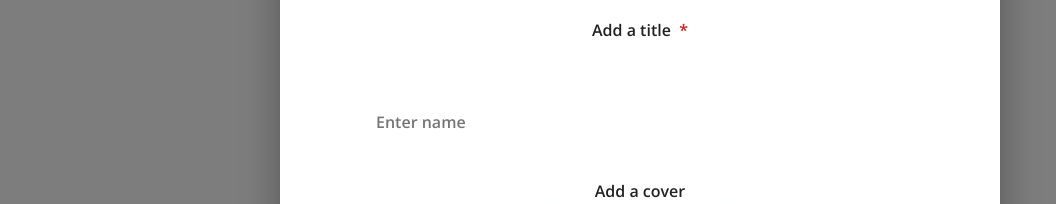
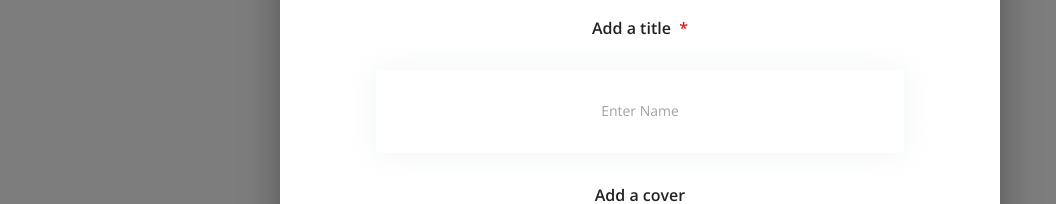
Before and after one commit to hatchways/team-emerald, a React (Create React App) app in the folder client/: page / in a window 1280 px wide. Both pictures are taken after a click on the button 24 px from the left and 24 px from the top of the page. Shown: the part 180-384 px from the top of the page, without its empty margins (0-1056 px from the left). Built offline with nearby package versions, Linux system fonts and the light colour scheme.

Commit message:
Fix CreateList component
- Replace TextField with InputBase component to match the design specs

- Override default InputBase properties in themes to match the design

- Refactor custom properties from the theme object into its own object

```diff
--- a/client/src/components/CreateList/CreateList.js
+++ b/client/src/components/CreateList/CreateList.js
@@ -1,11 +1,11 @@
 import React, { useState, useRef } from 'react';
 import {
-  IconButton,
-  TextField,
   Container,
   Dialog,
   DialogActions,
   DialogTitle,
+  IconButton,
+  InputBase,
   Typography,
 } from '@material-ui/core';
 import { makeStyles } from '@material-ui/core/styles';
@@ -34,9 +34,6 @@ const useStyles = makeStyles(theme => ({
     maxHeight: '74rem',
     minWidth: '32rem',
     maxWidth: '72rem',
-  },
-  inputProps: {
-    textAlign: 'center',
   },
 }));
 
@@ -102,15 +99,13 @@ function CreateList() {
             </Typography>
           </div>
 
-          <TextField
-            margin="normal"
-            id="name"
-            label="Enter name"
-            type="text"
+          <InputBase
+            placeholder="Enter Name"
+            name="name"
             fullWidth
             value={name}
             onChange={e => setName(e.target.value)}
-            inputProps={{ style: { textAlign: 'center' } }}
+            classes={{ input: classes.input }}
           />
 
           <Typography variant="body1">Add a cover</Typography>
--- a/client/src/themes/theme.js
+++ b/client/src/themes/theme.js
@@ -1,4 +1,9 @@
 import { createMuiTheme } from '@material-ui/core';
+
+// For custom properties not found in the default MuiTheme object
+const themeSettings = {
+  boxShadow: '0px 0px 30px rgba(208,219,233,0.3)',
+};
 
 const theme = createMuiTheme({
   typography: {
@@ -17,7 +22,7 @@ const theme = createMuiTheme({
       fontWeight: 700,
     },
   },
-  boxShadowTheme: '0px 0px 30px rgba(208,219,233,0.3)', // project theme
+  boxShadowTheme: themeSettings.boxShadow,
   palette: {
     primary: { main: '#DF1B1B' },
   },
@@ -26,14 +31,21 @@ const theme = createMuiTheme({
       // The properties to apply
       disableRipple: true, // No more ripple, on the whole application
     },
-    MuiInput: {
-      disableUnderline: true,
-    },
   },
   overrides: {
     MuiButton: {
       root: {
         borderRadius: 30,
+      },
+    },
+    MuiInputBase: {
+      input: {
+        textAlign: 'center',
+        borderRadius: 5,
+        boxShadow: themeSettings.boxShadow,
+        height: '7rem',
+        fontSize: '1.4rem',
+        fontWeight: 400,
       },
     },
     MuiPaper: {
```
